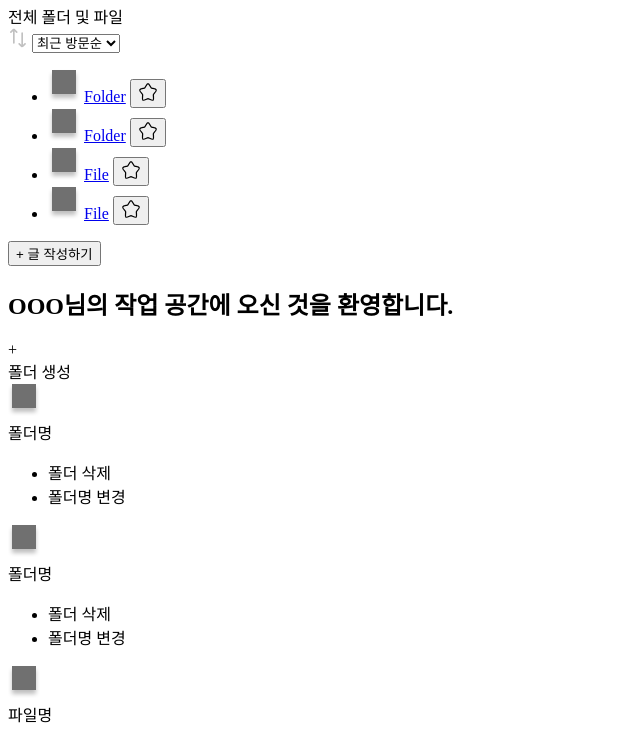
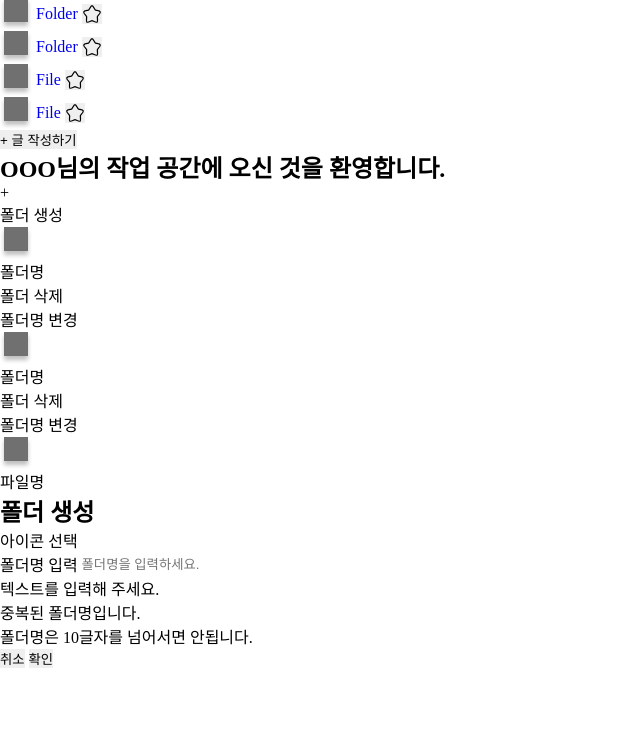
Before and after one commit to manto123123123/B1jun4, a website: page html/MainPage.html in a window 1280 px wide. Shown: the part 196-939 px from the top of the page, without its empty margins (0-640 px from the left). After the commit the page ends 864 px from the top, so only its background shows below. Drawn offline with Linux system fonts and the light colour scheme.

Commit message:
🎨Design: 기본 스타일 reset

```diff
--- a/CSS/reset.css
+++ b/CSS/reset.css
@@ -0,0 +1,19 @@
+body, aside, header, img, span, form, input, button, nav, select, option, ul, li, a, label, svg, g, path, section, div, textarea, h1, h2, p{
+    margin: 0;
+    padding: 0;
+    border: 0;
+    box-sizing: border-box;
+    vertical-align: middle;
+}
+
+ul, li {
+    list-style: none;
+}
+
+a:link, a:visited, a:hover, a:active, a:focus{
+    text-decoration: none;
+}
+
+header, footer, nav, section{
+    display: block;
+}
--- a/html/MainPage.html
+++ b/html/MainPage.html
@@ -5,7 +5,7 @@
     <meta charset="UTF-8" />
     <meta name="viewport" content="width=device-width, initial-scale=1.0" />
     <title>Notion</title>
-
+    <link rel="stylesheet" href="../CSS/reset.css">
 </head>
 
 <body>
```
Also changed, not shown: html/posting.html (+1 -0 lines).
